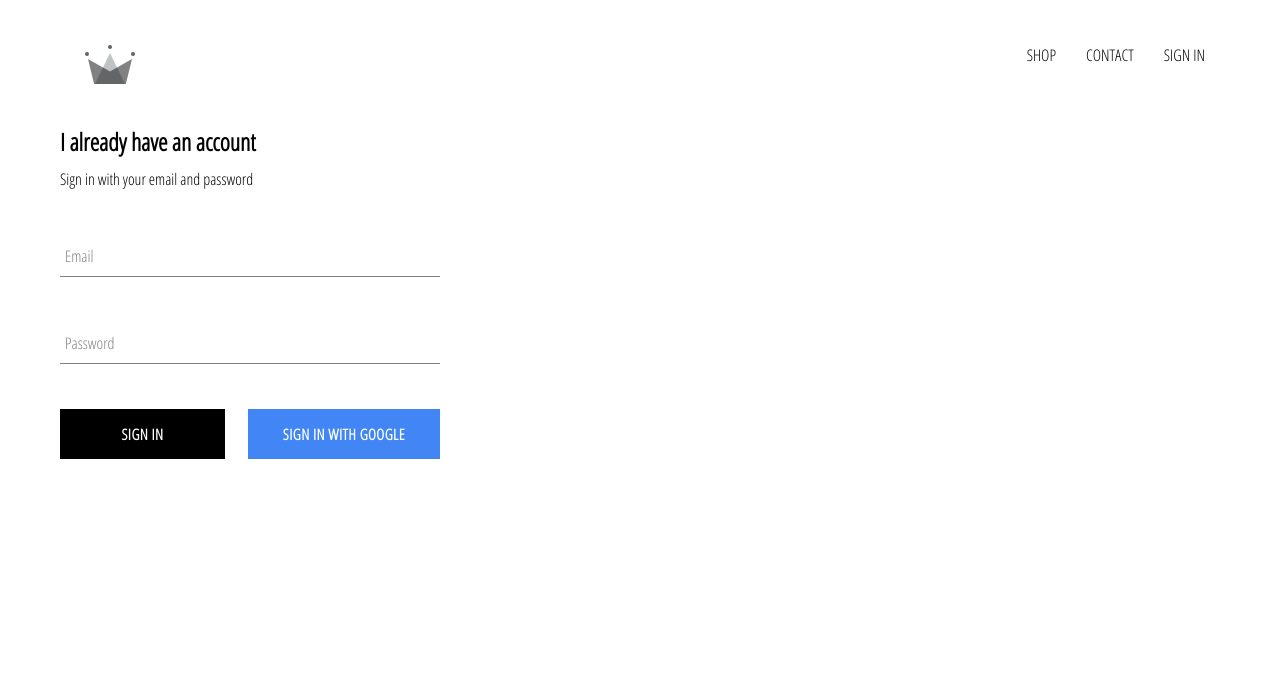
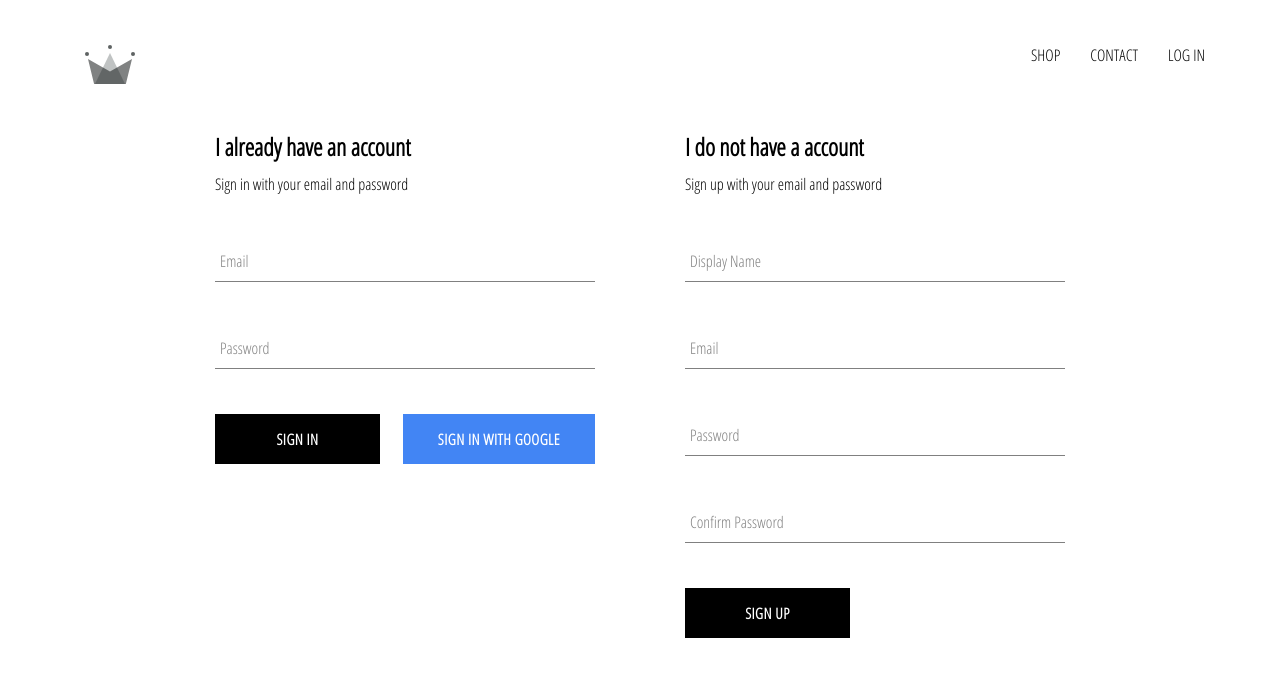
Before and after one commit to TheCre8tor/crwn-clothing, a React (Create React App) app: page /login in a window 1280 px wide. Shown: the top 676 px of the page. Built offline with nearby package versions, Linux system fonts and the light colour scheme; no server answers.

Commit message:
Implemented firebase utils, included ability to store authenticated users into our firestore database

```diff
--- a/src/App.js
+++ b/src/App.js
@@ -6,7 +6,7 @@
 import ShopPage from './pages/shop/shop';
 import Header from './components/header/header';
 import LoginRegister from './pages/auth/loginRegister';
-import { auth } from './firebase/firebase.utils';
+import { auth, createUserProfileDocument } from './firebase/firebase.utils';
 
 class App extends Component {
     constructor() {
@@ -21,8 +21,23 @@
 
     // This is an open subscription.
     componentDidMount() {
-        this.unsubscribeFromAuth = auth.onAuthStateChanged((user) => {
-            this.setState({ currentUser: user });
+        this.unsubscribeFromAuth = auth.onAuthStateChanged(async (userAuth) => {
+            if (userAuth) {
+                const userRef = await createUserProfileDocument(userAuth);
+
+                userRef.onSnapshot((snapShot) => {
+                    this.setState({
+                        currentUser: {
+                            id: snapShot.id,
+                            ...snapShot.data(),
+                        },
+                    });
+
+                    console.log(this.state);
+                });
+            } else {
+                this.setState({ currentUser: userAuth });
+            }
         });
     }
 
@@ -33,7 +48,7 @@
     render() {
         return (
             <div>
-                <Header currentUser={ this.state.currentUser } />
+                <Header currentUser={this.state.currentUser} />
                 <Switch>
                     <Route exact path="/" component={Home} />
                     <Route path="/shop" component={ShopPage} />
--- a/src/components/directory/directory.jsx
+++ b/src/components/directory/directory.jsx
@@ -1,6 +1,6 @@
 import React, { Component } from 'react';
 
-import MenuItem from '../menu-item/menu-item';
+import MenuItem from '../login/menu-item/menu-item';
 import './directory.scss';
 
 class Directory extends Component {
--- a/src/components/header/header.jsx
+++ b/src/components/header/header.jsx
@@ -21,12 +21,15 @@
                 <Link className="option" to="/contact">
                     CONTACT
                 </Link>
-                {
-                    currentUser ?
-                    <div className="option" onClick={() => auth.signOut}>SIGN OUT</div>
-                    :
-                    <Link className="option" to="/signin">SIGN IN</Link>
-                }
+                {currentUser ? (
+                    <div className="option" onClick={() => auth.signOut()}>
+                        SIGN OUT
+                    </div>
+                ) : (
+                    <Link className="option" to="/login">
+                        LOG IN
+                    </Link>
+                )}
             </div>
         </div>
     );
--- /dev/null
+++ b/src/components/sign-up/sign-up.jsx
@@ -0,0 +1,103 @@
+import React, { Component } from 'react';
+
+import FormInput from '../form-input/form-input';
+import CustomButton from '../custom-btn/custom-btn';
+
+import { auth, createUserProfileDocument } from '../../firebase/firebase.utils';
+
+import './sign-up.scss';
+
+class SignUp extends Component {
+    constructor() {
+        super();
+
+        this.state = {
+            displayName: '',
+            email: '',
+            password: '',
+            confirmPassword: '',
+        };
+    }
+
+    handleSubmit = async (event) => {
+        event.preventDefault();
+
+        const { displayName, email, password, confirmPassword } = this.state;
+
+        if (password !== confirmPassword) {
+            alert("passwords don't match");
+            return;
+        }
+
+        try {
+            const { user } = await auth.createUserWithEmailAndPassword(
+                email,
+                password
+            );
+
+            await createUserProfileDocument(user, { displayName });
+
+            this.setState({
+                displayName: '',
+                email: '',
+                password: '',
+                confirmPassword: '',
+            });
+        } catch (error) {
+            console.error(error);
+        }
+    };
+
+    handleChange = (event) => {
+        const { name, value } = event.target;
+
+        this.setState({ [name]: value });
+    };
+
+    render() {
+        const { displayName, email, password, confirmPassword } = this.state;
+        return (
+            <div className="sign-up">
+                <h2 className="title">I do not have a account</h2>
+                <span>Sign up with your email and password</span>
+                <form className="sign-up-form" onSubmit={this.handleSubmit}>
+                    <FormInput
+                        type="text"
+                        name="displayName"
+                        value={displayName}
+                        onChange={this.handleChange}
+                        label="Display Name"
+                        required
+                    />
+                    <FormInput
+                        type="email"
+                        name="email"
+                        value={email}
+                        onChange={this.handleChange}
+                        label="Email"
+                        required
+                    />
+                    <FormInput
+                        type="password"
+                        name="password"
+                        value={password}
+                        onChange={this.handleChange}
+                        label="Password"
+                        required
+                    />
+                    <FormInput
+                        type="password"
+                        name="confirmPassword"
+                        value={confirmPassword}
+                        onChange={this.handleChange}
+                        label="Confirm Password"
+                        required
+                    />
+                    <CustomButton type="submit">SIGN UP</CustomButton>
+                </form>
+            </div>
+        );
+    }
+}
+
+export default SignUp;
--- /dev/null
+++ b/src/components/sign-up/sign-up.scss
@@ -0,0 +1,9 @@
+.sign-up {
+    display: flex;
+    flex-direction: column;
+    width: 380px;
+
+    .title {
+        margin: 10px 0;
+    }
+}
--- a/src/firebase/firebase.utils.js
+++ b/src/firebase/firebase.utils.js
@@ -15,6 +15,31 @@
 
 firebase.initializeApp(config);
 
+export const createUserProfileDocument = async (userAuth, additionalData) => {
+    if (!userAuth) return;
+
+    const userRef = firestore.doc(`users/${userAuth.uid}`);
+
+    const snapShot = await userRef.get();
+
+    if (!snapShot.exists) {
+        const { displayName, email } = userAuth;
+        const createdAt = new Date();
+        try {
+            await userRef.set({
+                displayName,
+                email,
+                createdAt,
+                ...additionalData,
+            });
+        } catch (error) {
+            console.log('error creating user', error.message);
+        }
+    }
+
+    return userRef;
+};
+
 export const auth = firebase.auth();
 export const firestore = firebase.firestore();
 
--- a/src/pages/auth/loginRegister.jsx
+++ b/src/pages/auth/loginRegister.jsx
@@ -1,12 +1,14 @@
 import React from 'react';
 import Login from '../../components/login/login';
+import SignUp from '../../components/sign-up/sign-up';
 
 import './loginRegister.scss';
 
 const LoginRegister = () => {
     return (
-        <div className="">
+        <div className="signin-signup">
             <Login />
+            <SignUp />
         </div>
     );
 };
--- a/src/pages/auth/loginRegister.scss
+++ b/src/pages/auth/loginRegister.scss
@@ -0,0 +1,6 @@
+.signin-signup {
+    max-width: 850px;
+    display: flex;
+    justify-content: space-between;
+    margin: 30px auto;
+}
```
Also changed, not shown: src/components/login/menu-item/menu-item.jsx (renamed from src/components/menu-item/menu-item.jsx), src/components/login/menu-item/menu-item.scss (renamed from src/components/menu-item/menu-item.scss).
